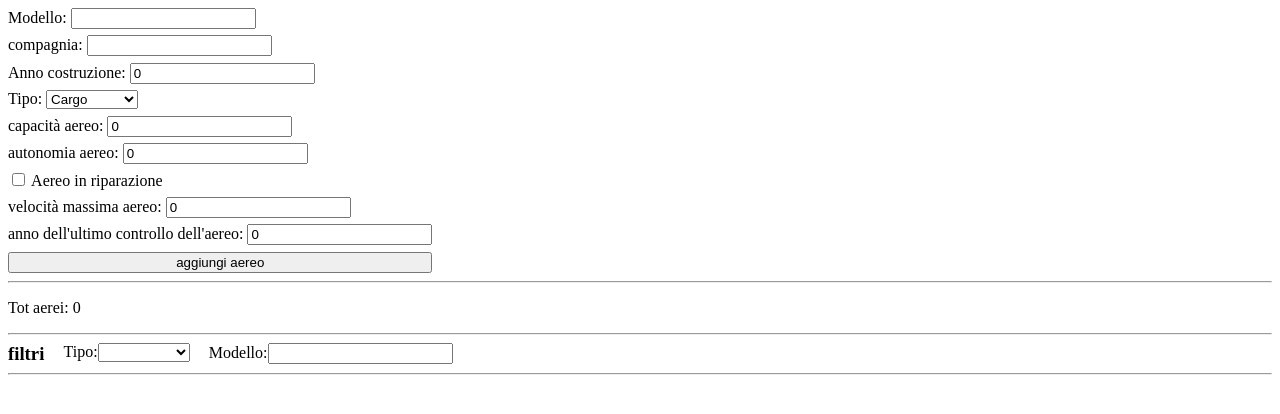
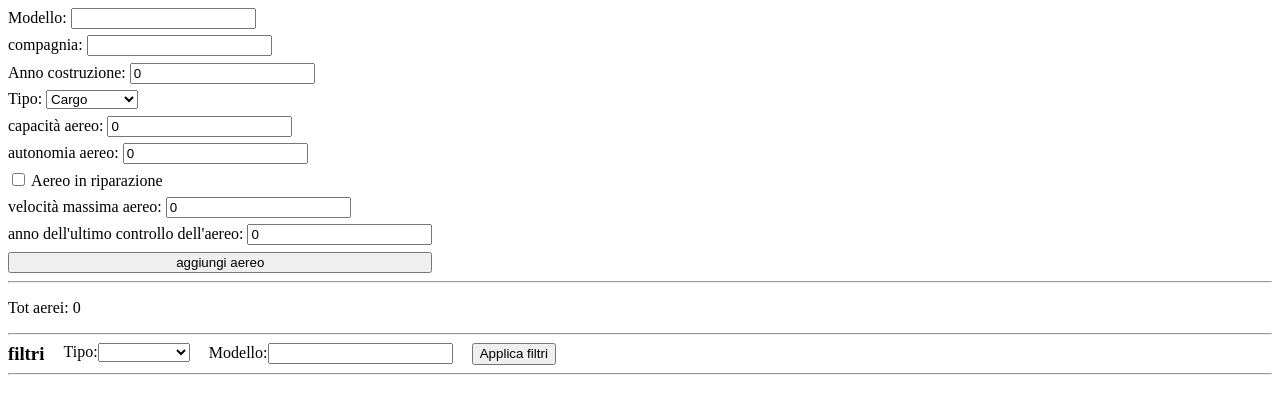
Before and after one commit to DraghettiGiacomo/FullStack25, a Vue app in the folder es4-aerei/: page / in a window 1280 px wide. Shown: the top 414 px of the page. Built offline with nearby package versions, Linux system fonts and the light colour scheme; the HTML template or start-up script is replaced by a standard one.

Commit message:
modifiche filtri es4 aerei

```diff
--- a/es4-aerei/src/PlaneList.vue
+++ b/es4-aerei/src/PlaneList.vue
@@ -3,14 +3,26 @@ import { ref } from 'vue';
 import type { Aereo } from './interface';
 import PlaneCard from './PlaneCard.vue';
 const tipiAereo = ["Passeggieri", "Cargo", "Militare", "Privato"]
-const filtroTipo = ref<"Passeggieri"| "Cargo"| "Militare"| "Privato">()
 const props = defineProps<{
     aerei: Aereo[]
 }>();
 
 const emit = defineEmits(['delete']);
+
+const filtroTipo = ref<"Passeggieri"| "Cargo"| "Militare"| "Privato">()
+const filtroModello = ref('')
 function handleDelete(aereo: Aereo) {
     emit('delete', aereo);
+}
+const aereiDaMostrare = ref(props.aerei);
+function applicaFiltri(){
+    console.log(filtroTipo.value);
+    console.log(filtroModello.value);
+    aereiDaMostrare.value = props.aerei.filter((aereo) => {
+        const matchTipo = filtroTipo.value ? aereo.tipo === filtroTipo.value : true;
+        const matchModello = filtroModello.value ? aereo.modello.toLowerCase().includes(filtroModello.value.toLowerCase()) : true;
+        return matchTipo && matchModello;
+    });
 }
 </script>
 <template>
@@ -24,12 +36,13 @@ function handleDelete(aereo: Aereo) {
         </div>
         <div>
             <label for="filtroModel">Modello:</label>
-            <input id="filtroModel" type="text">
+            <input v-model="filtroModello" id="filtroModel" type="text">
         </div>
+        <button @click="applicaFiltri">Applica filtri</button>
     </div>
     <hr>
     <div class="listAerei">
-        <PlaneCard v-for="_ in aerei" :aereo="_" @delete="handleDelete"/>
+        <PlaneCard v-for="_ in aereiDaMostrare" :aereo="_" @delete="handleDelete"/>
     </div>
 </template>
 
```
